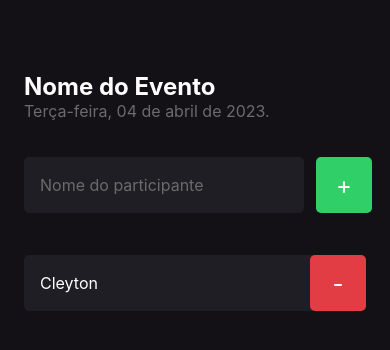
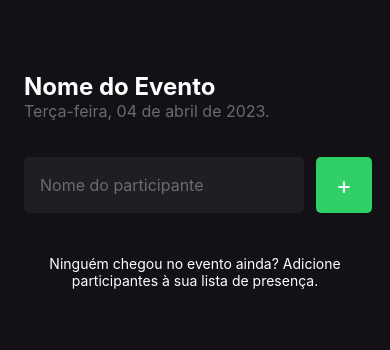
Before and after one commit to Cleyton-1995/IgniteReactNative, a React Native app: screen / in a window 390 px wide. Shown: the top 350 px of the page. Built offline with nearby package versions, Linux system fonts and the light colour scheme.

Commit message:
refactor: defining the state typing that updates the participants

```diff
--- a/src/screens/Home/index.tsx
+++ b/src/screens/Home/index.tsx
@@ -13,7 +13,7 @@ import { Participant } from "../../components/Participant";
 import { styles } from "./styles";
 
 export function Home() {
-  const [participants, setParticipants] = useState(["Cleyton"])
+  const [participants, setParticipants] = useState<string[]>([])
 
 
   function handlePaticipantAdd() {
```
